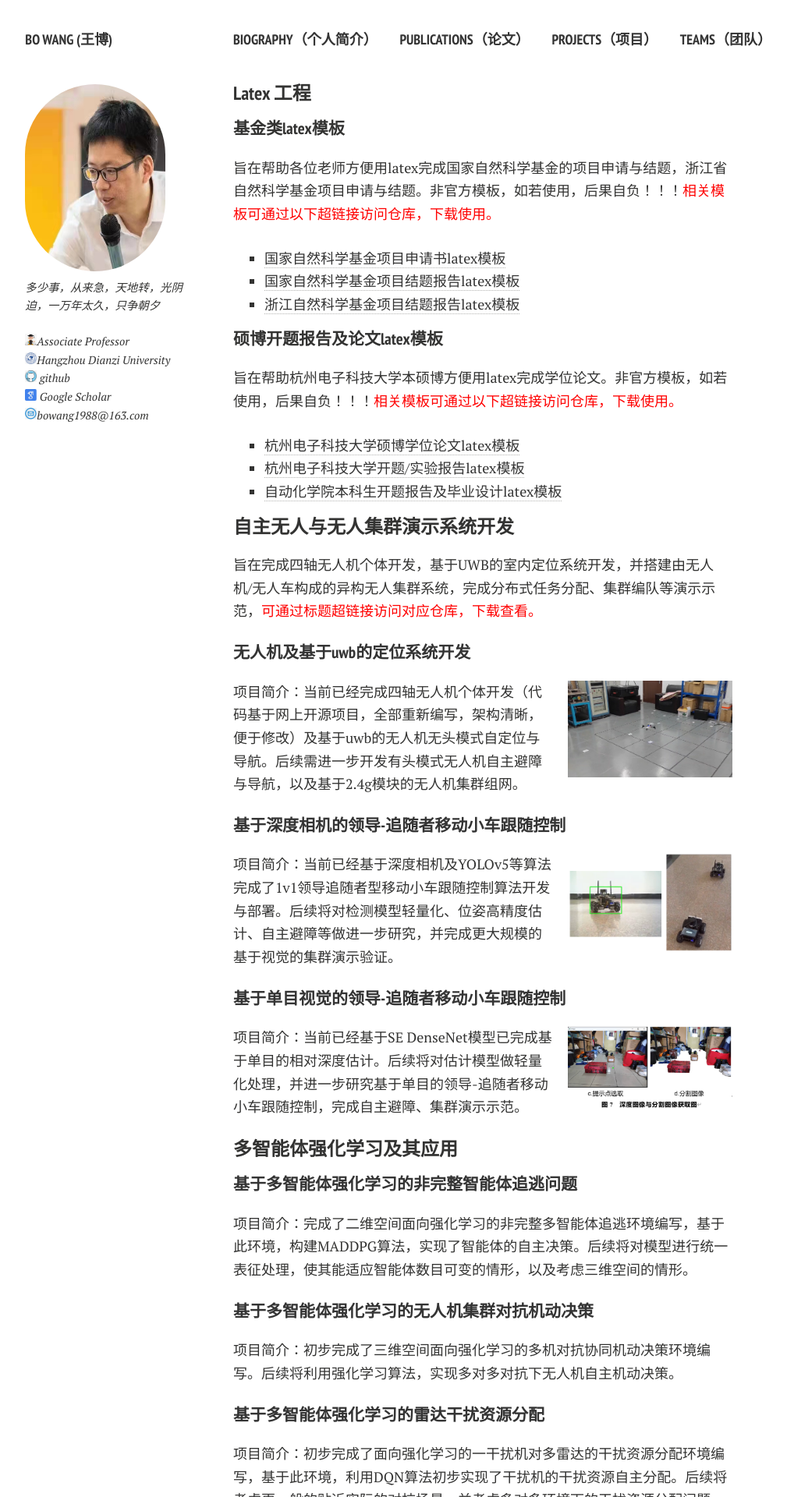
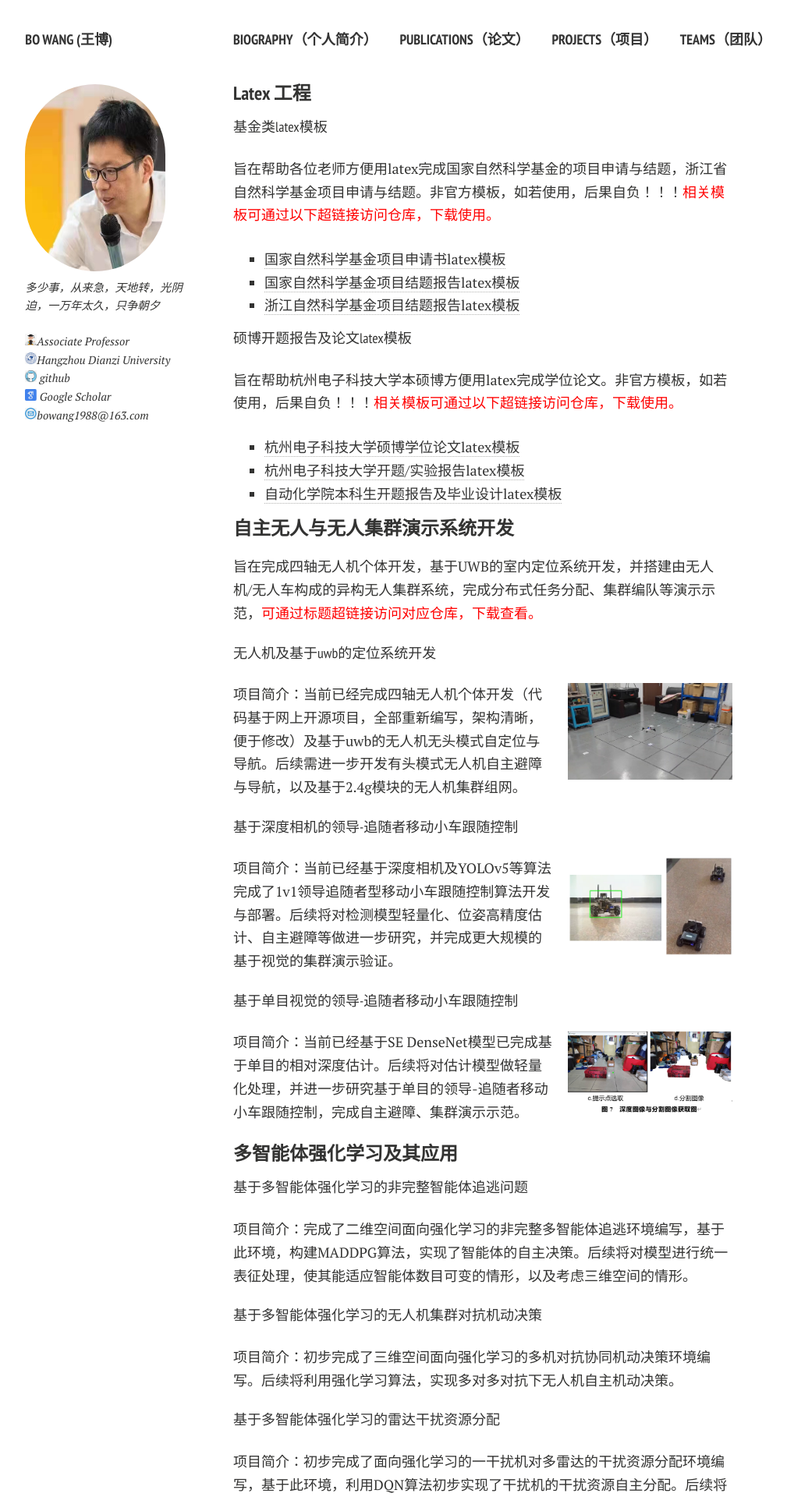
Before and after one commit to wennboo/wennboo.github.io, a Jekyll site: the page built from projects.md, in a window 1280 px wide. Shown: the top 1920 px of the page at 78% size, without its empty margins (21-1030 px from the left). Built offline with Jekyll 4.4.1, drawn with Linux system fonts in a browser that asks for light colours; nearby versions of some CDN libraries; comment, search, counter and statistics services are not loaded; a style sheet for code colours, icons or effects is not loaded.

```diff
--- a/projects.md
+++ b/projects.md
@@ -6,14 +6,14 @@ title: Projects
 
 
 #### Latex 工程
-##### 基金类latex模板
+###### 基金类latex模板
 旨在帮助各位老师方便用latex完成国家自然科学基金的项目申请与结题，浙江省自然科学基金项目申请与结题。非官方模板，如若使用，后果自负！！！<font color=red>相关模板可通过以下超链接访问仓库，下载使用。</font>
 
 - [国家自然科学基金项目申请书latex模板](https://github.com/wennboo/NSFC-application-report-latex)
 - [国家自然科学基金项目结题报告latex模板](https://github.com/wennboo/NSFC-concluding-report-latex)
 - [浙江自然科学基金项目结题报告latex模板](https://github.com/wennboo/ZPNSF-concluding-report-template/tree/main)
 
-##### 硕博开题报告及论文latex模板
+###### 硕博开题报告及论文latex模板
 旨在帮助杭州电子科技大学本硕博方便用latex完成学位论文。非官方模板，如若使用，后果自负！！！<font color=red>相关模板可通过以下超链接访问仓库，下载使用。</font>
 
 - [杭州电子科技大学硕博学位论文latex模板](https://github.com/wennboo/HDU-latex-template-for-master)
@@ -23,19 +23,19 @@ title: Projects
 #### 自主无人与无人集群演示系统开发
 旨在完成四轴无人机个体开发，基于UWB的室内定位系统开发，并搭建由无人机/无人车构成的异构无人集群系统，完成分布式任务分配、集群编队等演示示范，<font color=red>可通过标题超链接访问对应仓库，下载查看。</font>
 
-##### [无人机及基于uwb的定位系统开发](https://github.com/wennboo/UWB-based-Quadrotor-Swarm-Demo-System)
+###### [无人机及基于uwb的定位系统开发](https://github.com/wennboo/UWB-based-Quadrotor-Swarm-Demo-System)
 <img src="{{ site.url }}/images/uav0.png" class="floatpic" width="320" height="480">
 项目简介：当前已经完成四轴无人机个体开发（代码基于网上开源项目，全部重新编写，架构清晰，便于修改）及基于uwb的无人机无头模式自定位与导航。后续需进一步开发有头模式无人机自主避障与导航，以及基于2.4g模块的无人机集群组网。
 
 
 
-##### [基于深度相机的领导-追随者移动小车跟随控制](https://github.com/wennboo/YOLOv5-based-Vehicle-Detection-and-Formation-Tracking)
+###### [基于深度相机的领导-追随者移动小车跟随控制](https://github.com/wennboo/YOLOv5-based-Vehicle-Detection-and-Formation-Tracking)
 <img src="{{ site.url }}/images/tracking0.png" class="floatpic" width="320" height="480">
 项目简介：当前已经基于深度相机及YOLOv5等算法完成了1v1领导追随者型移动小车跟随控制算法开发与部署。后续将对检测模型轻量化、位姿高精度估计、自主避障等做进一步研究，并完成更大规模的基于视觉的集群演示验证。
 
 
 
-##### [基于单目视觉的领导-追随者移动小车跟随控制](https://github.com/wennboo/Ground-Segmentation-based-Monocular-depth-estimation)
+###### [基于单目视觉的领导-追随者移动小车跟随控制](https://github.com/wennboo/Ground-Segmentation-based-Monocular-depth-estimation)
 <img src="{{ site.url }}/images/depth-est0.png" class="floatpic" width="320" height="480">
 项目简介：当前已经基于SE DenseNet模型已完成基于单目的相对深度估计。后续将对估计模型做轻量化处理，并进一步研究基于单目的领导-追随者移动小车跟随控制，完成自主避障、集群演示示范。
 
@@ -43,29 +43,29 @@ title: Projects
 
 #### 多智能体强化学习及其应用
 
-##### [基于多智能体强化学习的非完整智能体追逃问题](https://github.com/wennboo/Multi-Agent-Pursuit-Reinforce-Learning-Environment)
+###### [基于多智能体强化学习的非完整智能体追逃问题](https://github.com/wennboo/Multi-Agent-Pursuit-Reinforce-Learning-Environment)
 项目简介：完成了二维空间面向强化学习的非完整多智能体追逃环境编写，基于此环境，构建MADDPG算法，实现了智能体的自主决策。后续将对模型进行统一表征处理，使其能适应智能体数目可变的情形，以及考虑三维空间的情形。
 
-##### [基于多智能体强化学习的无人机集群对抗机动决策](https://github.com/wennboo/Multi-Agent-Pursuit-Reinforce-Learning-Environment)
+###### [基于多智能体强化学习的无人机集群对抗机动决策](https://github.com/wennboo/Multi-Agent-Pursuit-Reinforce-Learning-Environment)
 项目简介：初步完成了三维空间面向强化学习的多机对抗协同机动决策环境编写。后续将利用强化学习算法，实现多对多对抗下无人机自主机动决策。
 
-##### [基于多智能体强化学习的雷达干扰资源分配](https://github.com/wennboo/Multi-Agent-Pursuit-Reinforce-Learning-Environment)
+###### [基于多智能体强化学习的雷达干扰资源分配](https://github.com/wennboo/Multi-Agent-Pursuit-Reinforce-Learning-Environment)
 项目简介：初步完成了面向强化学习的一干扰机对多雷达的干扰资源分配环境编写，基于此环境，利用DQN算法初步实现了干扰机的干扰资源自主分配。后续将考虑更一般的贴近实际的对抗场景，并考虑多对多环境下的干扰资源分配问题，以及面向雷达探测资源分配问题，开发强化学习环境。
 
 #### 多智能体自主协同控制
 
-##### [多智能体协同任务分配](https://github.com/wennboo/Distribution-Auction-Algorithm-based-UAV-Swarm-Task-Assignment)
+###### [多智能体协同任务分配](https://github.com/wennboo/Distribution-Auction-Algorithm-based-UAV-Swarm-Task-Assignment)
 
 项目简介：针对无人机集群等多智能体系统的协同静态任务分配问题，考虑了两种通信拓扑架构（连通图、联邦架构），完成了基于分布式拍卖算法的程序编写与仿真。后续将考虑更加真实的智能体自身硬件、执行任务环境因素、动态任务分配情形，完成程序编写与仿真。
 
-##### [多智能体一致性](https://github.com/wennboo/Consensus-Results-of-Single-or-Second-Order-MASs-and-Applications)
+###### [多智能体一致性](https://github.com/wennboo/Consensus-Results-of-Single-or-Second-Order-MASs-and-Applications)
 <img src="{{ site.url }}/images/consensus0.png" class="floatpic" width="320" height="480">
 项目简介：针对一阶多智能体系统，完成了考虑相对状态依赖的噪声、乘性噪声等存在噪声扰动下的程序编写与仿真。针对二阶多智能体系统，完成了考虑相对状态依赖的噪声下的程序编写与仿真。
 
-##### [多智能体协同定位](https://github.com/wennboo/Distributed-Network-Localization-With-Noisy-Measurement-and-Communication-Information)
+###### [多智能体协同定位](https://github.com/wennboo/Distributed-Network-Localization-With-Noisy-Measurement-and-Communication-Information)
 
 项目简介：针对基于相对位置的不依赖于全局参考坐标系的二维空间多智能体分布式定位问题，完成了考虑距离噪声、角度噪声等存在噪声扰动下的程序编写与仿真。
 
-##### [多智能体分布式编队](https://github.com/wennboo/Noisy-Relative-Position-Measurement-based-Formation-Control)
+###### [多智能体分布式编队](https://github.com/wennboo/Noisy-Relative-Position-Measurement-based-Formation-Control)
 <img src="{{ site.url }}/images/formation0.png" class="floatpic" width="320" height="480">
 项目简介：针对基于相对位置的不依赖于全局参考坐标系的二维空间多智能体分布式静态编队控制问题，完成了考虑距离噪声、角度噪声等存在噪声扰动下的方位估计、编队程序编写及仿真，并与其它两种算法进行了比较。
```
